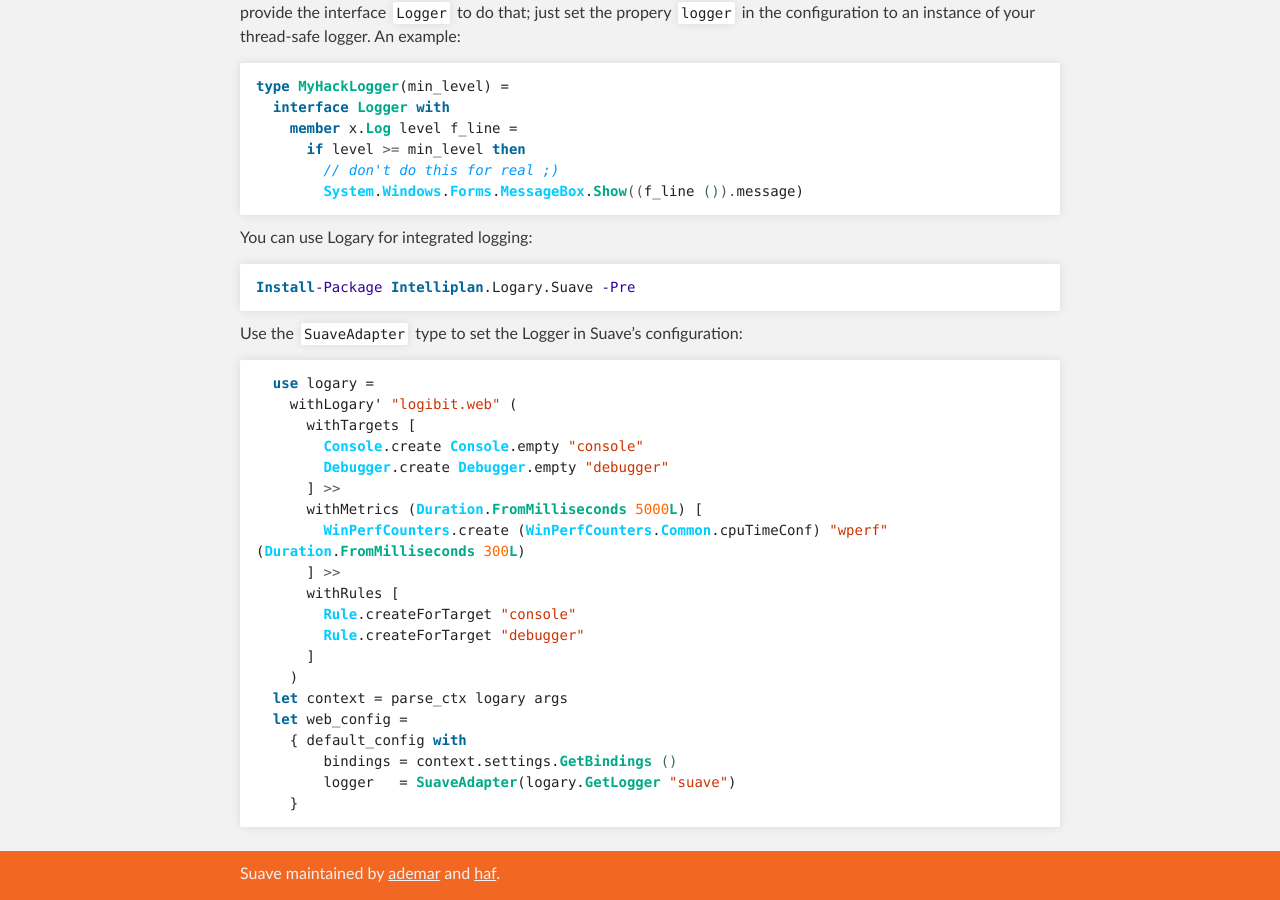
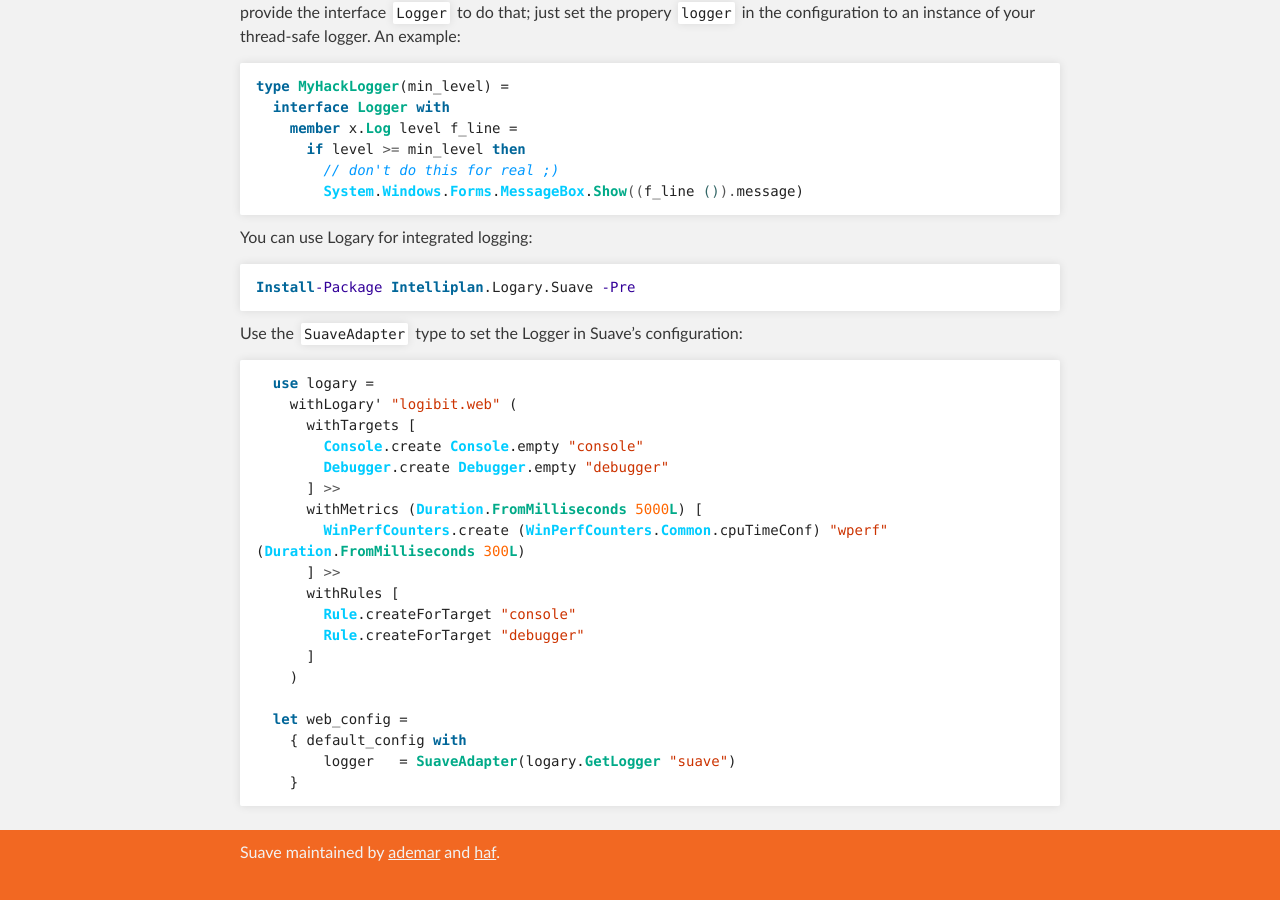
Before and after one commit to SuaveIO/suave, a Jekyll site: the page built from index.md, in a window 1280 px wide and 900 px high, scrolled down 11511 px. Built offline with Jekyll 4.4.1, drawn with Linux system fonts in a browser that asks for light colours; after the commit the page ends 12390 px from its top, so only the background shows below that.

Commit message:
don't set custom bindings when explaining logary

```diff
--- a/_includes/content.md
+++ b/_includes/content.md
@@ -530,10 +530,9 @@ Use the `SuaveAdapter` type to set the Logger in Suave's configuration:
         Rule.createForTarget "debugger"
       ]
     )
-  let context = parse_ctx logary args
+
   let web_config =
     { default_config with
-        bindings = context.settings.GetBindings ()
         logger   = SuaveAdapter(logary.GetLogger "suave")
     }
 {% endhighlight %}
```
